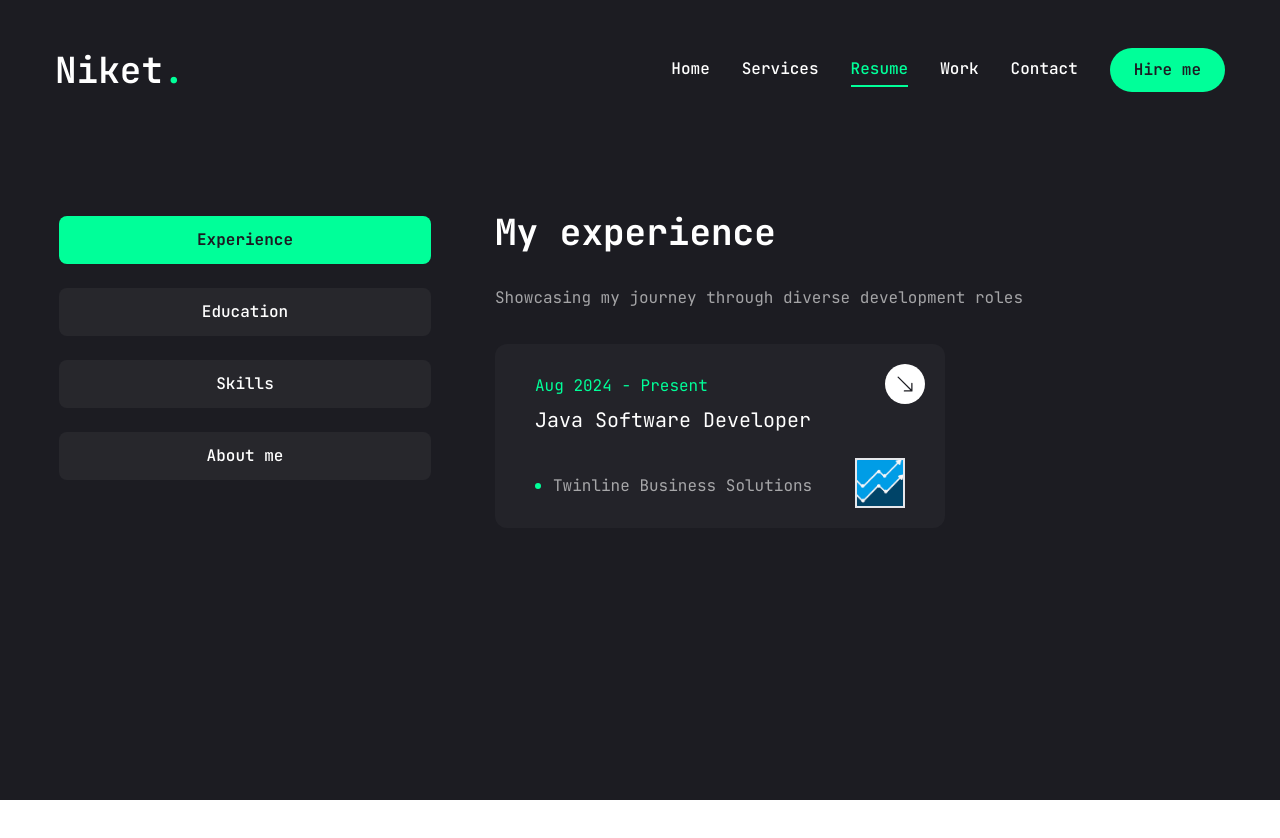
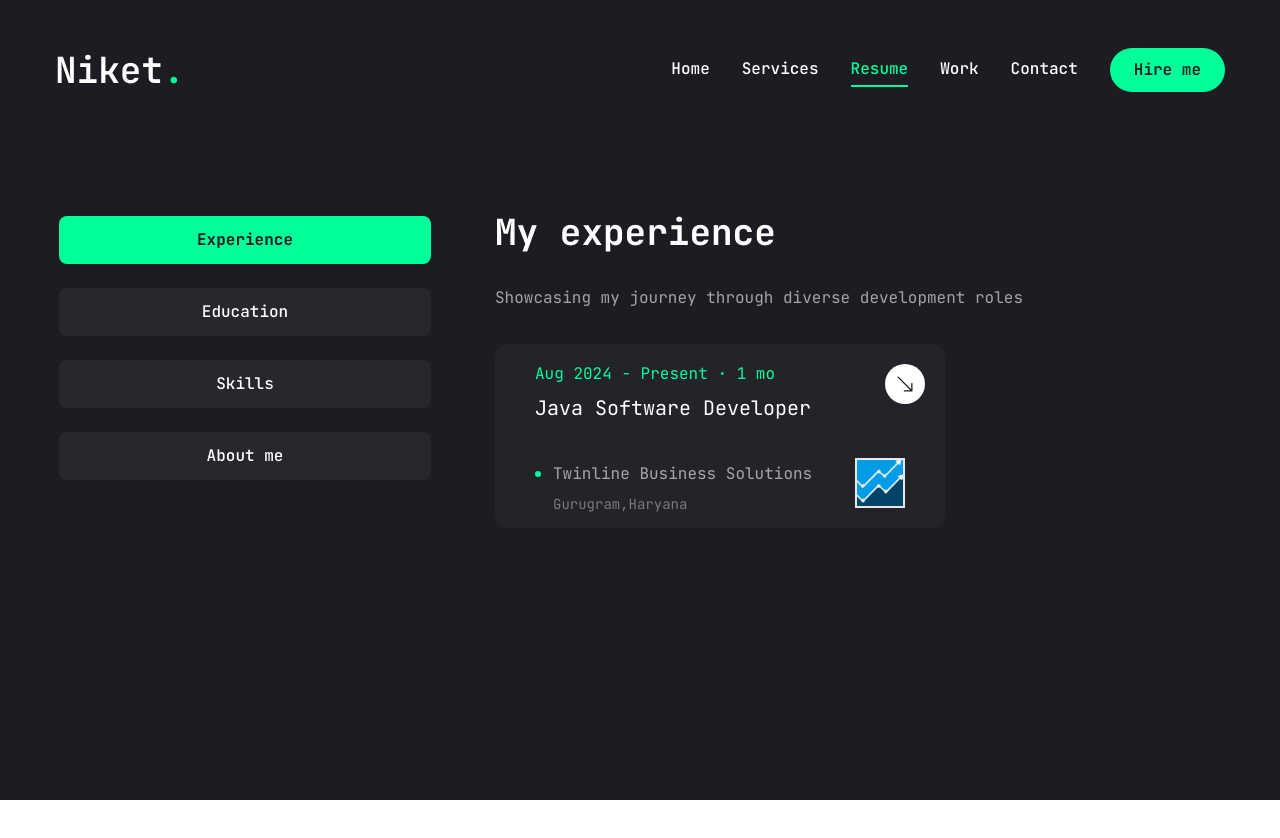
Before and after one commit to NC0312/my-portfolio, a Next.js app: page /resume in a window 1280 px wide. Shown: the top 838 px of the page. Built offline with nearby package versions, Linux system fonts and the light colour scheme.

Commit message:
Update page.jsx
experience section updated

```diff
--- a/app/resume/page.jsx
+++ b/app/resume/page.jsx
@@ -49,6 +49,7 @@ const experience = {
       company: 'Twinline Business Solutions',
       position: 'Java Software Developer',
       duration: 'Aug 2024 - Present',
+      location:'Gurugram,Haryana',
       logo: '/assets/company1.png',
       linkedin: 'https://www.linkedin.com/company/twinline-business-solutions/'
     },
@@ -139,6 +140,27 @@ import { ScrollArea } from '@/components/ui/scroll-area';
 import { motion } from 'framer-motion';
 import { BsArrowDownRight } from 'react-icons/bs';
 
+
+const calculateTenure = (startDate) => {
+  const start = new Date(startDate);
+  const now = new Date();
+  const diffTime = Math.abs(now - start);
+  const diffMonths = Math.ceil(diffTime / (1000 * 60 * 60 * 24 * 30.44));
+
+  if (diffMonths >= 12) {
+    const years = Math.floor(diffMonths / 12);
+    const months = diffMonths % 12;
+    if (months === 0) {
+      return years === 1 ? '1 yr' : `${years} yrs`;
+    }
+    return years === 1
+      ? `1 yr ${months} ${months === 1 ? 'mo' : 'mos'}`
+      : `${years} yrs ${months} ${months === 1 ? 'mo' : 'mos'}`;
+  } else {
+    return diffMonths === 1 ? '1 mo' : `${diffMonths} mos`;
+  }
+};
+
 const Resume = () => {
   return (
     <motion.div
@@ -167,17 +189,18 @@ const Resume = () => {
                 <ScrollArea className="h-[400px]">
                   <ul className='grid grid-cols-1 lg:grid-cols-2 gap-[30px]'>
                     {experience.items.map((item, index) => {
+                      const [startDate] = item.duration.split(' - ');
+                      const tenure = calculateTenure(startDate);
                       return (
                         <li key={index} className='relative bg-[#232329] h-[184px] w-[450px] py-2 px-10 rounded-xl flex flex-col justify-center items-center lg:items-start gap-1'>
-                          <span className='text-accent'>{item.duration}</span>
+                          <span className='text-accent'>{item.duration} · {tenure}</span>
                           <h3 className='text-xl min-h-[60px] text-center lg:text-left'>{item.position}</h3>
                           <div className='flex items-center gap-3'>
                             <span className='w-[6px] h-[6px] rounded-full bg-accent'></span>
                             <p className='text-white/60'>{item.company}</p>
                           </div>
-
+                          <p className='text-white/40 text-sm ml-[18px]'>{item.location}</p>
                           <img src={item.logo} alt={`${item.company} logo`} className='absolute bottom-5 right-10 w-[50px] h-[50px] object-contain border-[2px]' />
-
                           <div className='absolute top-5 right-5 group'>
                             <a href={item.linkedin}
                               target='_blank'
@@ -187,12 +210,13 @@ const Resume = () => {
                             </a>
                           </div>
                         </li>
-                      )
+                      );
                     })}
                   </ul>
                 </ScrollArea>
               </div>
             </TabsContent>
+
             <TabsContent value='education' className='w-full'>
               <div className='flex flex-col gap-[30px] text-center xl:text-left'>
                 <h3 className='text-4xl font-bold'>{education.title}</h3>
```
